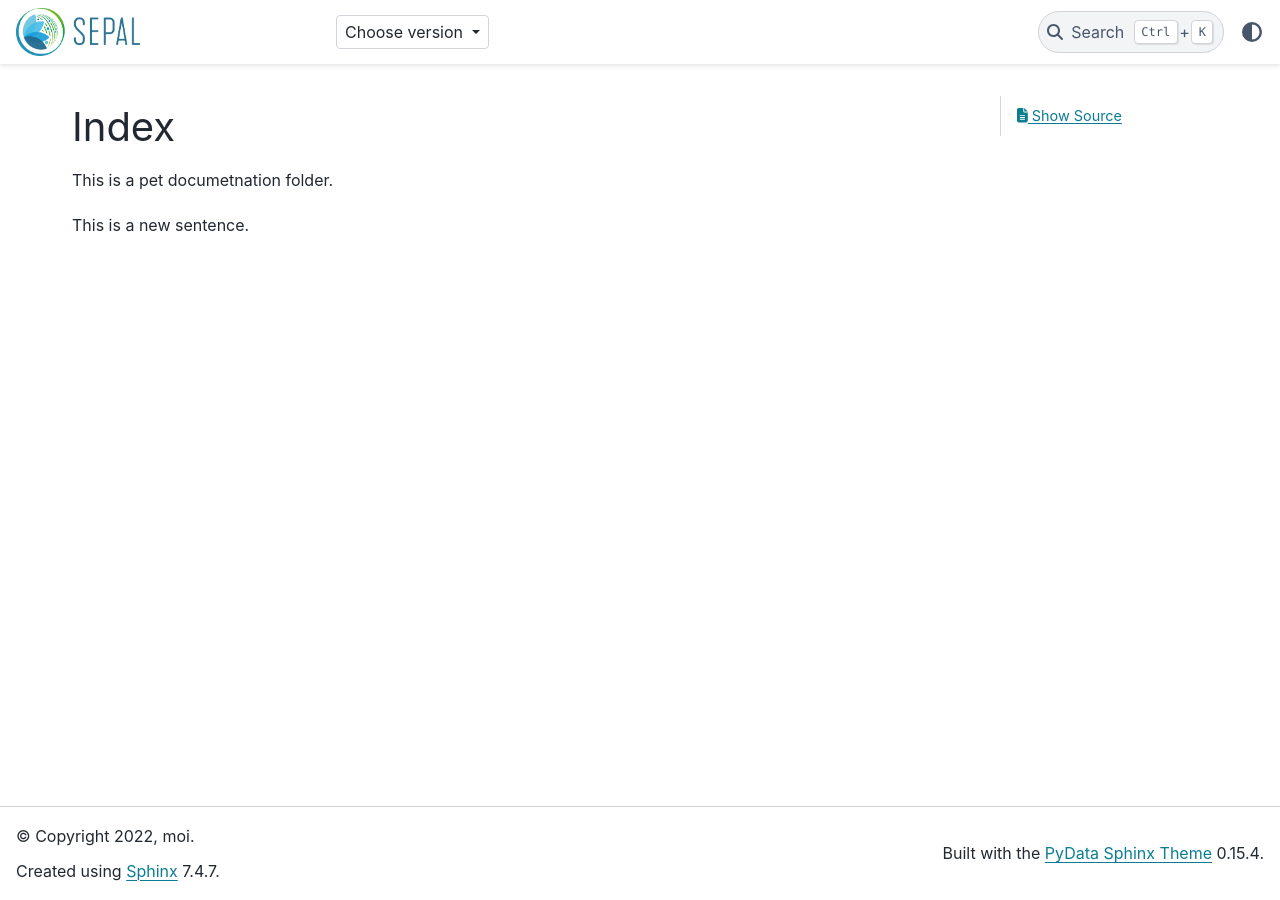
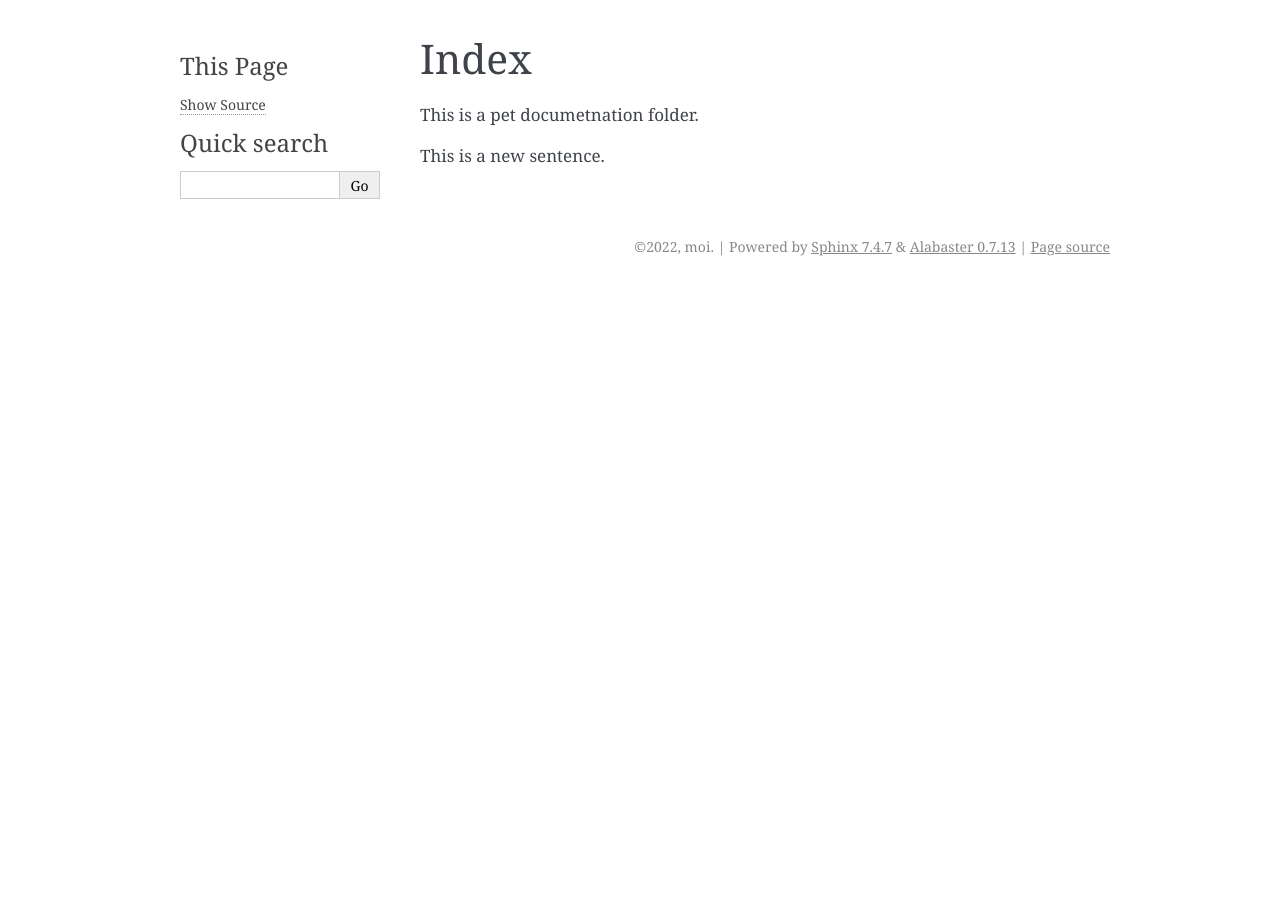
Before and after one commit to 12rambau/docs, a Sphinx documentation site: the page built from source/index.rst, in a window 1280 px wide. Built offline with Sphinx 7.4.7, drawn with Linux system fonts in a browser that asks for light colours.

Commit message:
remove all extentions

```diff
--- a/source/conf.py
+++ b/source/conf.py
@@ -30,14 +30,7 @@ release = '0.0.0'
 # Add any Sphinx extension module names here, as strings. They can be
 # extensions coming with Sphinx (named 'sphinx.ext.*') or your custom
 # ones.
-extensions = [
-    "sphinx.ext.autodoc",
-    "sphinx.ext.autosummary",
-    "sphinx_design",
-    "sphinx.ext.todo",
-    "numpydoc",
-    "sphinx_togglebutton",
-]
+extensions = []
 
 # Add any paths that contain templates here, relative to this directory.
 templates_path = ['_templates']
@@ -53,7 +46,6 @@ exclude_patterns = []
 # The theme to use for HTML and HTML Help pages.  See the documentation for
 # a list of builtin themes.
 #
-html_theme = 'pydata_sphinx_theme'
 #html_theme = 'alabaster'
 
 # Add any paths that contain custom static files (such as style sheets) here,
@@ -61,22 +53,6 @@ html_theme = 'pydata_sphinx_theme'
 # so a file named "default.css" will overwrite the builtin "default.css".
 html_static_path = ['_static']
 
-json_url = "https://raw.githubusercontent.com/pydata/pydata-sphinx-theme/main/docs/_static/switcher.json"
-
-html_theme_options = {
-    "show_nav_level": 4,
-    "show_toc_level": 3,
-    "logo": {
-        "alt_text": "PyData Theme",
-        "image_dark": "sepal_dark.png",
-        "image_light": "sepal_light.png"
-    },
-    "switcher": {"json_url": json_url, "version_match": "latest"},
-    "navbar_center": ["version-switcher", "navbar-nav"]
-}
-
-jupyterlite_bind_ipynb_suffix = False
-todo_include_todos = True
 locale_dirs = ['locale/']   # path is example but recommended.
 gettext_compact = False     # optional.
 language = "en"
```
